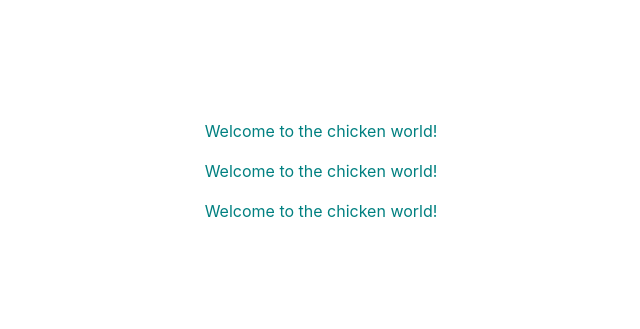
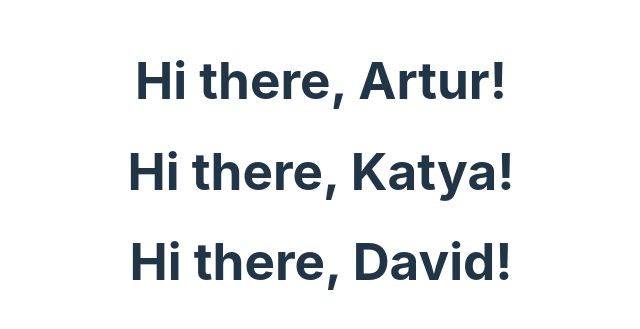
Before and after one commit to katerynaavetisyan/first-react-app, a React (Vite) app: page / in a window 1280 px wide. Shown: the part 229-558 px from the top of the page, without its empty margins (319-959 px from the left). Built offline with nearby package versions, Linux system fonts and the light colour scheme.

Commit message:
Greeter function added

```diff
--- a/src/App.jsx
+++ b/src/App.jsx
@@ -1,12 +1,13 @@
 import Chicken from "./Chicken";
 import './App.css'
+import Greeter from "./Greeter";
 
 function App() {
   return (
     <div>
-      <Chicken />
-      <Chicken />
-      <Chicken />
+      <Greeter person="Artur" />
+      <Greeter person="Katya" />
+      <Greeter person="David" />
     </div>
   )
 }
--- /dev/null
+++ b/src/Greeter.jsx
@@ -0,0 +1,3 @@
+export default function Greeter({ person }) {
+    return <h1>Hi there, {person}!</h1>
+}
```
